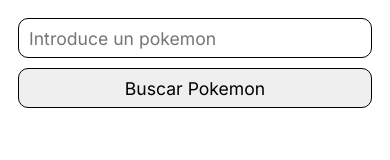
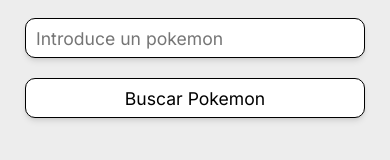
Before and after one commit to Carlosaac23/pokemon-api, a plain HTML site: page index.html in a window 390 px wide. Drawn offline with Linux system fonts and the light colour scheme.

Commit message:
add responsive and new styles to the page

```diff
--- a/style.css
+++ b/style.css
@@ -7,6 +7,16 @@
 body {
   font-family: Inter, sans-serif;
   padding: 10px;
+  background-color: #ededed;
+}
+
+@media (min-width: 375px) {
+  body {
+    display: flex;
+    flex-direction: column;
+    align-items: center;
+    justify-content: center;
+  }
 }
 
 .container {
@@ -17,7 +27,9 @@ body {
 }
 
 .info {
-  border: 1px solid black;
+  background-color: white;
+  max-width: 700px;
+  border: 5px solid black;
   border-radius: 10px;
   padding: 15px;
   display: flex;
@@ -31,21 +43,32 @@ ul {
 }
 
 button {
+  background-color: white;
+  min-width: 340px;
   font-family: inherit;
   font-size: 1.1rem;
   cursor: pointer;
   height: 40px;
   border: 0.5px solid black;
   border-radius: 10px;
+  box-shadow: 0 4px 6px -1px rgb(0 0 0 / 0.1), 0 2px 4px -2px rgb(0 0 0 / 0.1);
+  transition: opacity 0.15s ease-in-out;
+}
+
+button:hover {
+  opacity: 0.8;
 }
 
 input {
+  min-width: 340px;
   font-family: inherit;
   font-size: 1.1rem;
   height: 40px;
   border: 0.5px solid black;
   border-radius: 10px;
   padding-left: 10px;
+  margin-bottom: 10px;
+  box-shadow: 0 4px 6px -1px rgb(0 0 0 / 0.1), 0 2px 4px -2px rgb(0 0 0 / 0.1);
 }
 
 #pokemonNameText {
@@ -55,4 +78,5 @@ input {
 
 #pokemonSprite {
   height: auto;
+  margin-bottom: 20px;
 }
```
